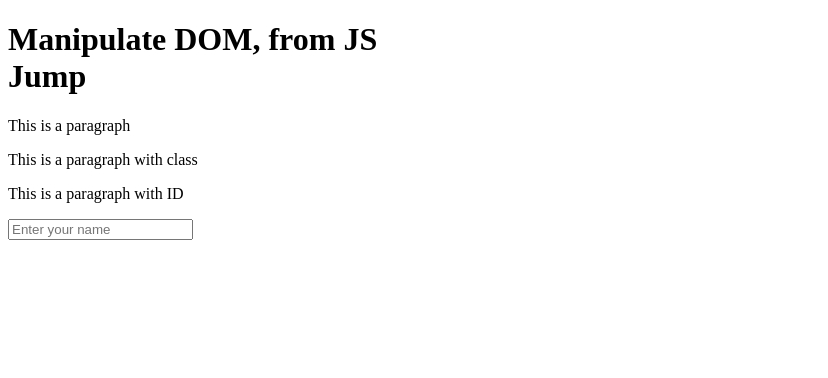
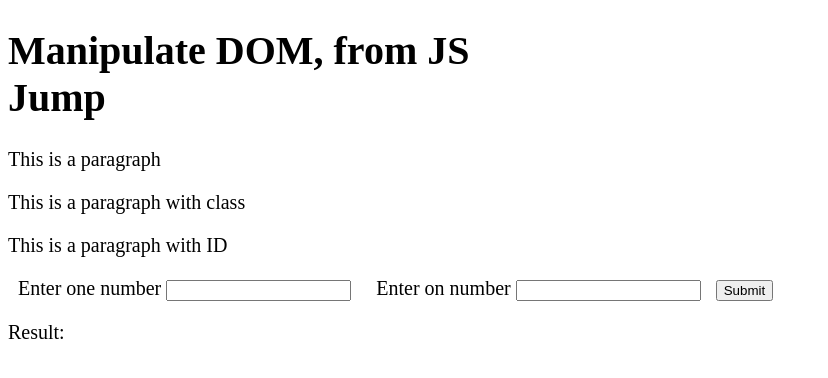
Before and after one commit to JeissonArcadio778/js-moderno, a plain HTML site: page 03-practico-js/01-initials/index.html in a window 1280 px wide. Shown: the whole page, without its empty margins (0-828 px from the left). Drawn offline with Linux system fonts and the light colour scheme.

```diff
--- a/00-ejercicios/02-condicionales.js
+++ b/00-ejercicios/02-condicionales.js
@@ -141,11 +141,11 @@
 //     autumn = [9, 10, 11],
 //     select = 6
 
-// let stations = [[12, 1, 2],[3, 4, 5],[6, 7, 8],[9, 10, 11]], select = 6
+// let stations = [['Winter',12, 1, 2],['summer', 3, 4, 5],['spring',6, 7, 8],['autumn',9, 10, 11]], select = 6
 
 
-// if (stations[0].includes(select)) {
-//     console.log('Winter');
+// if (stations[1].includes(select)) {
+//     console.log(stations[0]);
 // } else if (stations[1].includes(select)){
 //     console.log('summer');
 // } else if (stations[2].includes(select)) {
--- a/03-practico-js/01-initials/index.html
+++ b/03-practico-js/01-initials/index.html
@@ -5,6 +5,18 @@
     <meta http-equiv="X-UA-Compatible" content="IE=edge">
     <meta name="viewport" content="width=device-width, initial-scale=1.0">
     <title>Manipulate Elements with JS and HTML</title>
+    <style>
+        body {
+            font-size: 20px;
+        }
+
+        label {
+            margin: 10px;
+        }
+
+
+
+    </style>
 </head>
 <body>
     <h1>Basic manipulation of DOM</h1>
@@ -12,7 +24,31 @@
     <p>This is a paragraph</p>
     <p class="parrafito">This is a paragraph with class</p>
     <p id="pid">This is a paragraph with ID</p>
-    <input type="text" placeholder="Enter your name">
+    <!-- <input type="text" placeholder="Enter your name"> -->
+
+    <form id="form">
+
+        <label for="">
+            Enter one number
+            <input id="cal-1" type="number">
+        </label>
+
+        <label for="">
+            Enter on number
+            <input id ="cal-2" type="number">
+        </label>
+
+        <!-- <button id="btn-cal">Send</button> -->
+
+        <input type="submit" id="btn-cal">
+
+        <br>
+
+        <p id="p-result">Result: </p>
+    </form>
+
+
+
 
     <script src="./script.js"></script>
 </body>
--- a/03-practico-js/01-initials/script.js
+++ b/03-practico-js/01-initials/script.js
@@ -6,4 +6,25 @@
 const title = document.querySelector("h1");
 
 // title.innerText = 'Manipulate DOM, from JS'
+
 title.innerHTML = 'Manipulate DOM, from JS <br> Jump'
+
+
+// Created a new addEvent Listen :
+
+const btn_cal = document.querySelector('#btn-cal');
+const num_1 = document.querySelector('#cal-1');
+const num_2 = document.querySelector('#cal-2');
+const p_result = document.querySelector('#p-result');
+const form = document.querySelector('#form');
+
+
+form.addEventListener('click', (event) => {
+
+    console.log(event);
+    event.preventDefault()
+    const sum = num_1.value + num_2.value
+
+    p_result.innerText = "Result: " + sum
+
+})
```
Also changed, not shown: 1 other file.
